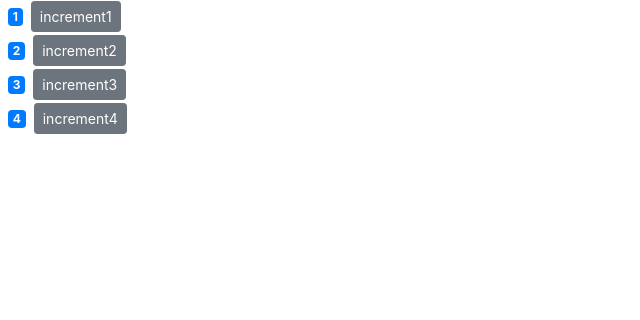
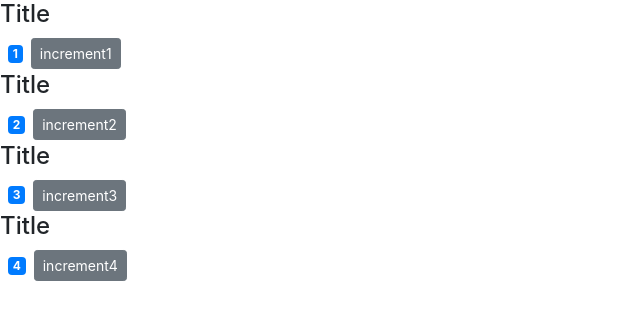
Before and after one commit to gerrymcdonnell/counter-app, a React (Create React App) app: page / in a window 1280 px wide. Shown: the top 320 px of the page, without its empty margins (0-640 px from the left). Built offline with nearby package versions, Linux system fonts and the light colour scheme.

Commit message:
passing children
vid 45

```diff
--- a/src/components/counter.jsx
+++ b/src/components/counter.jsx
@@ -57,11 +57,7 @@ class Counter extends Component {
 
     return (
       <div>
-        {/*
-        comment out the image
-        <img src={this.state.imageUrl} alt="" />
-        */}
-
+        {this.props.children}
         <span style={this.styles} className={this.getBadgeClasses()}>
           {this.formatCount()}
         </span>
--- a/src/components/counters.jsx
+++ b/src/components/counters.jsx
@@ -25,7 +25,9 @@ class Counters extends Component {
             key={counter.id}
             value={counter.value}
             caption={counter.caption}
-          />
+          >
+            <h4>Title</h4>
+          </Counter>
         ))}
       </div>
     );
```
